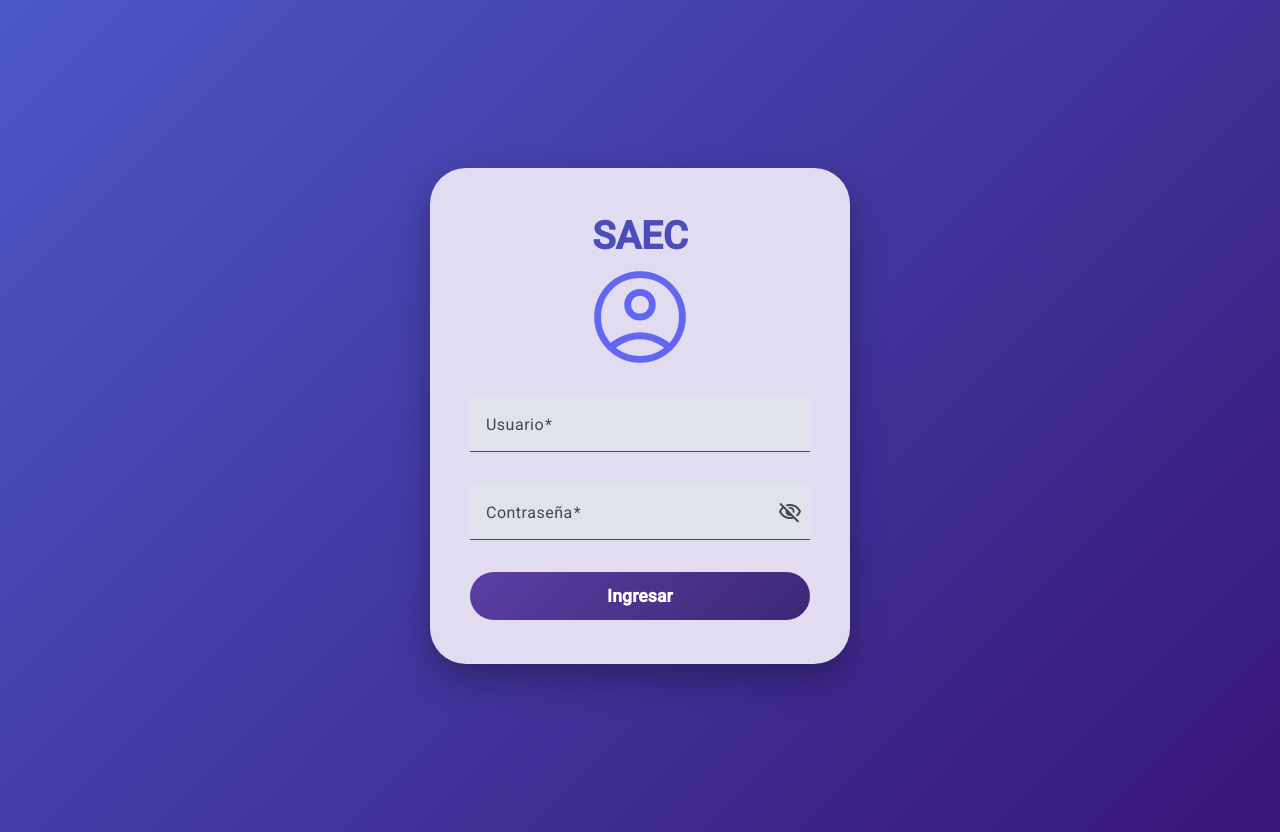
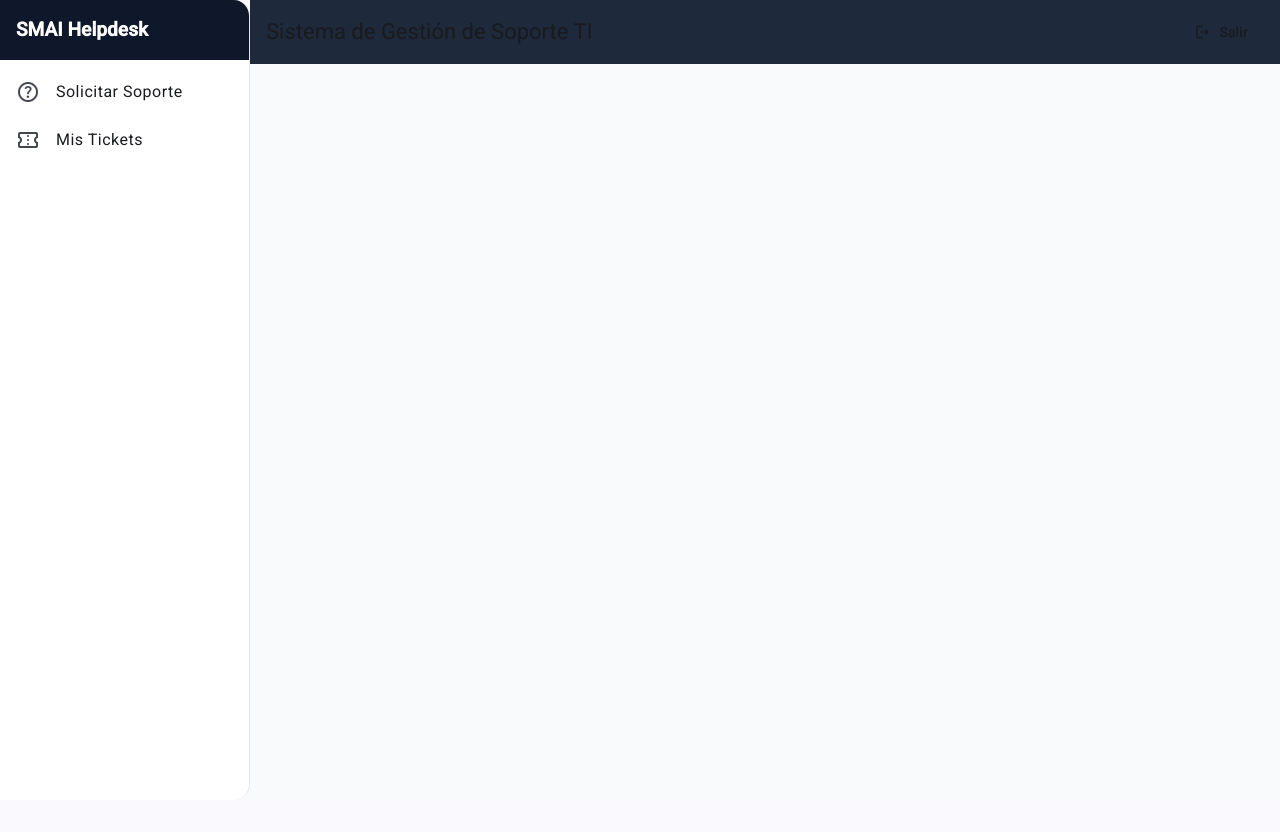
Before and after one commit to Alemarch05/SMAI-front, an Angular app: page / in a window 1280 px wide. Before the commit this address led to /login. After the commit the page ends 800 px from the top, so only its background shows below. Built offline with nearby package versions, Linux system fonts and the light colour scheme; sample sign-in values are in the browser's storage.

Commit message:
Feat:Configurate Guard and MainLayout for Test & routes

```diff
--- a/src/app/app.routes.ts
+++ b/src/app/app.routes.ts
@@ -1,8 +1,21 @@
 import { Routes } from '@angular/router';
 import { LoginComponent } from './components/auth/login.component/login.component';
+import { authGuard } from './core/guards/auth-guard';
+import { MainLayoutComponent } from './shared/components/main-layout/main-layout.component';
 
 export const routes: Routes = [
   { path: 'login', component: LoginComponent },
-  { path: '', redirectTo: 'login', pathMatch: 'full' },
+
+  // Rutas protegidas por authGuard con el MainLayout
+  {
+    path: '',
+    component: MainLayoutComponent,
+    canActivate: [authGuard],
+    children: [
+      // Aquí se irán cargando los módulos de Categorías y Diagnóstico
+      { path: '', redirectTo: 'categories', pathMatch: 'full' }
+    ]
+  },
+
   { path: '**', redirectTo: 'login' }
 ];
--- a/src/app/components/auth/login.component/login.component.ts
+++ b/src/app/components/auth/login.component/login.component.ts
@@ -42,7 +42,7 @@ export class LoginComponent {
       next: () => {
         this.isLoading = false;
         this.snackBar.open('¡Inicio de sesión exitoso!', 'Cerrar', { duration: 3000 });
-        this.router.navigate(['/categories']);
+        this.router.navigate(['/']);
       },
       error: (err: HttpErrorResponse) => {
         this.isLoading = false;
--- /dev/null
+++ b/src/app/shared/components/main-layout/main-layout.component.html
@@ -0,0 +1,35 @@
+<mat-sidenav-container class="sidenav-container">
+  <!-- MENÚ LATERAL (ASIDE) -->
+  <mat-sidenav mode="side" opened class="sidenav">
+    <div class="brand">
+      <h2>SMAI Helpdesk</h2>
+    </div>
+
+    <mat-nav-list>
+      <a mat-list-item routerLink="/categories">
+        <mat-icon matListItemIcon>help_outline</mat-icon>
+        <span matListItemTitle>Solicitar Soporte</span>
+      </a>
+      <a mat-list-item routerLink="/tickets">
+        <mat-icon matListItemIcon>confirmation_number</mat-icon>
+        <span matListItemTitle>Mis Tickets</span>
+      </a>
+    </mat-nav-list>
+  </mat-sidenav>
+
+  <!-- CONTENIDO PRINCIPAL -->
+  <mat-sidenav-content>
+    <mat-toolbar color="primary" class="toolbar">
+      <span>Sistema de Gestión de Soporte TI</span>
+      <span class="spacer"></span>
+      <button mat-button (click)="logout()">
+        <mat-icon>logout</mat-icon> Salir
+      </button>
+    </mat-toolbar>
+
+    <!-- AQUÍ SE RENDERIZAN LAS DEMÁS VISTAS -->
+    <div class="content-padding">
+      <router-outlet></router-outlet>
+    </div>
+  </mat-sidenav-content>
+</mat-sidenav-container>
--- /dev/null
+++ b/src/app/shared/components/main-layout/main-layout.component.scss
@@ -0,0 +1,35 @@
+.sidenav-container {
+  height: 100vh;
+}
+
+.sidenav {
+  width: 250px;
+  background-color: #ffffff;
+  border-right: 1px solid #e2e8f0;
+
+  .brand {
+    padding: 20px 16px;
+    background-color: #0f172a;
+    color: #ffffff;
+
+    h2 {
+      margin: 0;
+      font-size: 1.2rem;
+      font-weight: 700;
+    }
+  }
+}
+
+.toolbar {
+  background: #1e293b !important;
+}
+
+.spacer {
+  flex: 1 1 auto;
+}
+
+.content-padding {
+  padding: 24px;
+  background-color: #f8fafc;
+  min-height: calc(100vh - 64px);
+}
--- /dev/null
+++ b/src/app/shared/components/main-layout/main-layout.component.ts
@@ -0,0 +1,19 @@
+import { Component, inject } from '@angular/core';
+import { RouterOutlet, RouterLink, Router } from '@angular/router';
+import { MaterialModule } from '../../material.module';
+import { AuthService } from '../../../core/services/auth/auth.service';
+
+@Component({
+  selector: 'app-main-layout.component',
+  standalone: true,
+  imports: [MaterialModule, RouterOutlet, RouterLink],
+  templateUrl: './main-layout.component.html',
+  styleUrl: './main-layout.component.scss'
+})
+export class MainLayoutComponent {
+  private authService = inject(AuthService);
+
+  logout(): void {
+    this.authService.logout();
+  }
+}
--- a/src/app/shared/material.module.ts
+++ b/src/app/shared/material.module.ts
@@ -12,6 +12,8 @@ import { MatSnackBarModule } from '@angular/material/snack-bar';
 import { MatProgressSpinnerModule } from '@angular/material/progress-spinner';
 import { MatStepperModule } from '@angular/material/stepper';
 import { MatDialogModule } from '@angular/material/dialog';
+import { MatSidenavModule } from '@angular/material/sidenav';
+import { MatListModule } from '@angular/material/list';
 
 const MATERIAL_MODULES = [
   MatButtonModule,
@@ -24,7 +26,9 @@ const MATERIAL_MODULES = [
   MatSnackBarModule,
   MatProgressSpinnerModule,
   MatStepperModule,
-  MatDialogModule
+  MatDialogModule,
+    MatSidenavModule,
+    MatListModule
 ];
 
 @NgModule({
```
